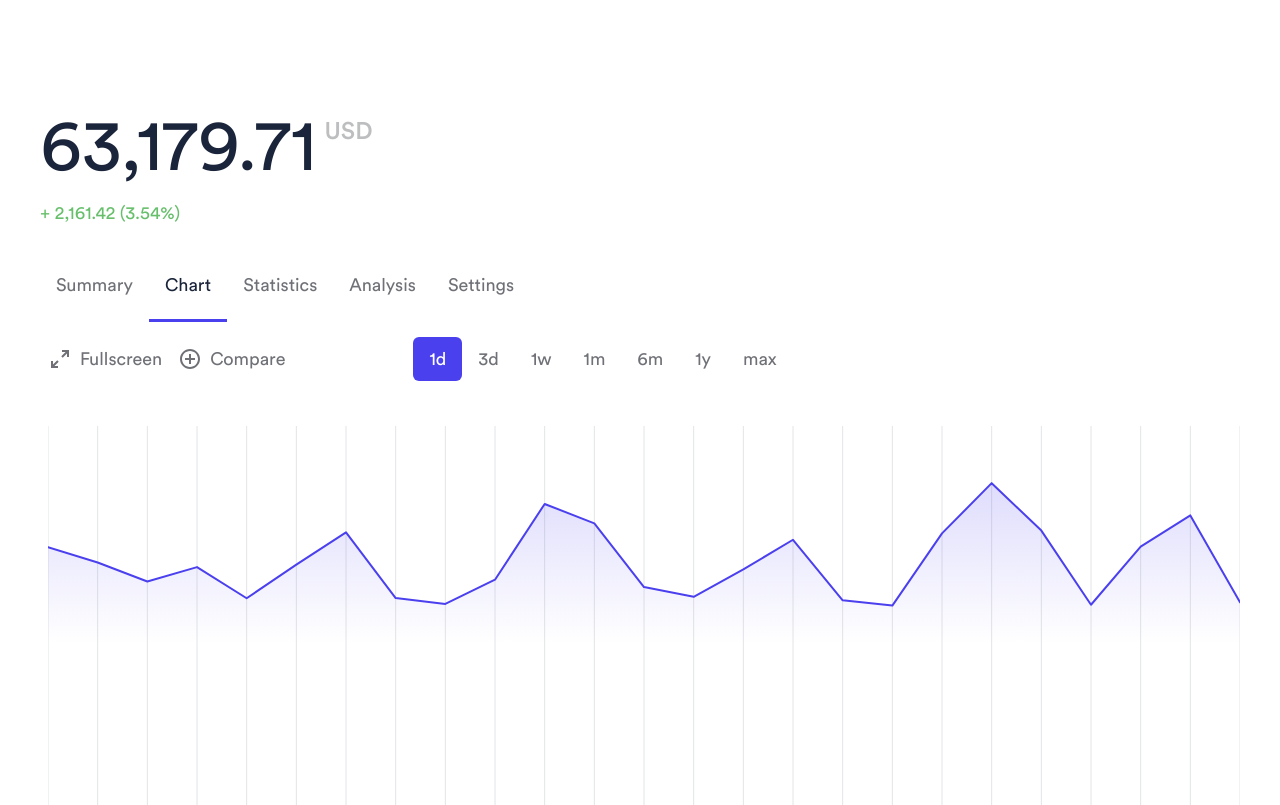
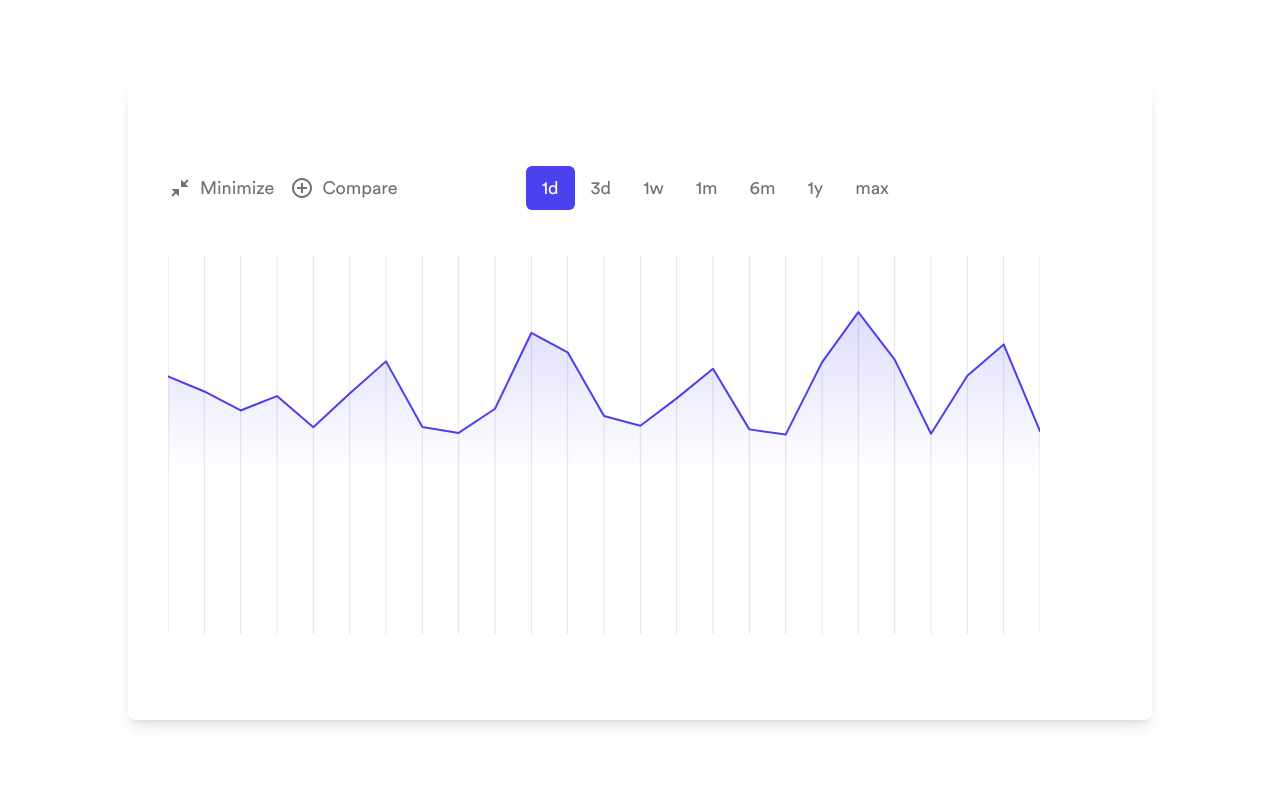
Before and after one commit to KreativeND/catalog-task, a React (Vite) app: page / in a window 1280 px wide. Both pictures are taken after a click on the button "Fullscreen". Built offline with nearby package versions, Linux system fonts and the light colour scheme.

Commit message:
Implement full screen

```diff
--- a/src/App.jsx
+++ b/src/App.jsx
@@ -2,20 +2,25 @@ import { MenuTabs } from "./components/menuTabs";
 import PriceDisplay from "./components/priceDisplay";
 import prices from "./assets/data/price.json";
 import { createContext, useState } from "react";
+import { cx } from "./lib/utils";
 
 export const PriceContext = createContext();
 
 function App() {
   const [active, setActive] = useState("1d");
+  const [fullScreen, setFullScreen] = useState(false);
 
   const updateActive = (newActive) => {
     setActive(newActive);
   };
+  const updateFullScreen = () => {
+    setFullScreen((prev) => !prev);
+  };
 
   return (
     <>
-      <PriceContext.Provider value={{ prices, active, updateActive }}>
-        <main className="px-10">
+      <PriceContext.Provider value={{ prices, active, updateActive, fullScreen, updateFullScreen }}>
+        <main className={cx("px-10 lg:w-3/4 mx-auto")}>
           <div className="mt-28 mb-12">
             <PriceDisplay />
           </div>
--- a/src/components/actions.jsx
+++ b/src/components/actions.jsx
@@ -1,15 +1,33 @@
-import React from "react";
-import { RiExpandDiagonalLine, RiAddCircleLine } from "@remixicon/react";
+import React, { useContext } from "react";
+import {
+  RiExpandDiagonalLine,
+  RiAddCircleLine,
+  RiCollapseDiagonalFill,
+} from "@remixicon/react";
 import TimeBar from "./timeBar";
+import { PriceContext } from "../App";
 
 const Actions = () => {
+  const { fullScreen, updateFullScreen } = useContext(PriceContext);
   return (
     <section className="flex flex-col gap-6 items-start lg:flex-row lg:items-center lg:gap-32">
       <div className="flex gap-4">
-        <button className="shadow-none border-transparent text-[#6F7177] dark:text-[#6F7177] text-[18px] bg-transparent hover:text-[#1A243A] dark:hover:text-[#1A243A]">
+        <button
+          className="shadow-none border-transparent text-[#6F7177] dark:text-[#6F7177] text-[18px] bg-transparent hover:text-[#1A243A] dark:hover:text-[#1A243A]"
+          onClick={updateFullScreen}
+        >
           <span className="flex gap-2 items-center">
-            <RiExpandDiagonalLine />
-            Fullscreen
+            {fullScreen ? (
+              <>
+                <RiCollapseDiagonalFill />
+                Minimize
+              </>
+            ) : (
+              <>
+                <RiExpandDiagonalLine />
+                Fullscreen
+              </>
+            )}
           </span>
         </button>
 
--- a/src/components/menuTabs.jsx
+++ b/src/components/menuTabs.jsx
@@ -1,8 +1,15 @@
+import { Dialog, DialogPanel } from "@tremor/react";
 import Actions from "./actions";
 import { AreaChartHero } from "./areaChat";
 import { Tabs, TabsContent, TabsList, TabsTrigger } from "./ui/tabs";
+import { cx } from "../lib/utils";
+import { useContext } from "react";
+import { PriceContext } from "../App";
 
-export const MenuTabs = () => (
+export const MenuTabs = () => {
+  const { fullScreen } = useContext(PriceContext);
+
+  return (
     <Tabs defaultValue="ChartTab">
       <TabsList>
         <TabsTrigger value="SummaryTab">
@@ -24,11 +31,19 @@ export const MenuTabs = () => (
       <div className="ml-2 mt-4">
         <TabsContent
           value="ChartTab"
-        className="space-y-2 text-sm leading-7 text-gray-600 dark:text-gray-500 flex flex-col gap-8"
+          className=""
+        >
+          <div
+            className={cx("space-y-2 text-sm leading-7 text-gray-600 dark:text-gray-500 flex flex-col gap-8",
+              fullScreen &&
+                "w-full h-full lg:w-[80%] lg:h-[80%] p-10 bg-white absolute left-1/2 top-1/2 -translate-y-1/2 -translate-x-1/2 tra lg:shadow-lg rounded-lg flex flex-col justify-center items-start"
+            )}
           >
             <Actions />
             <AreaChartHero />
+          </div>
         </TabsContent>
       </div>
     </Tabs>
   );
+};
--- a/src/components/ui/charts.jsx
+++ b/src/components/ui/charts.jsx
@@ -754,7 +754,7 @@ const AreaChart = React.forwardRef((props, ref) => {
                   strokeWidth={2}
                   strokeLinejoin="round"
                   strokeLinecap="round"
-                  isAnimationActive={false}
+                  isAnimationActive={true}
                   connectNulls={connectNulls}
                   stackId={stacked ? "stack" : undefined}
                   fill={`url(#${categoryId})`}
```
Lines whose indentation alone changed are shown as unchanged.
